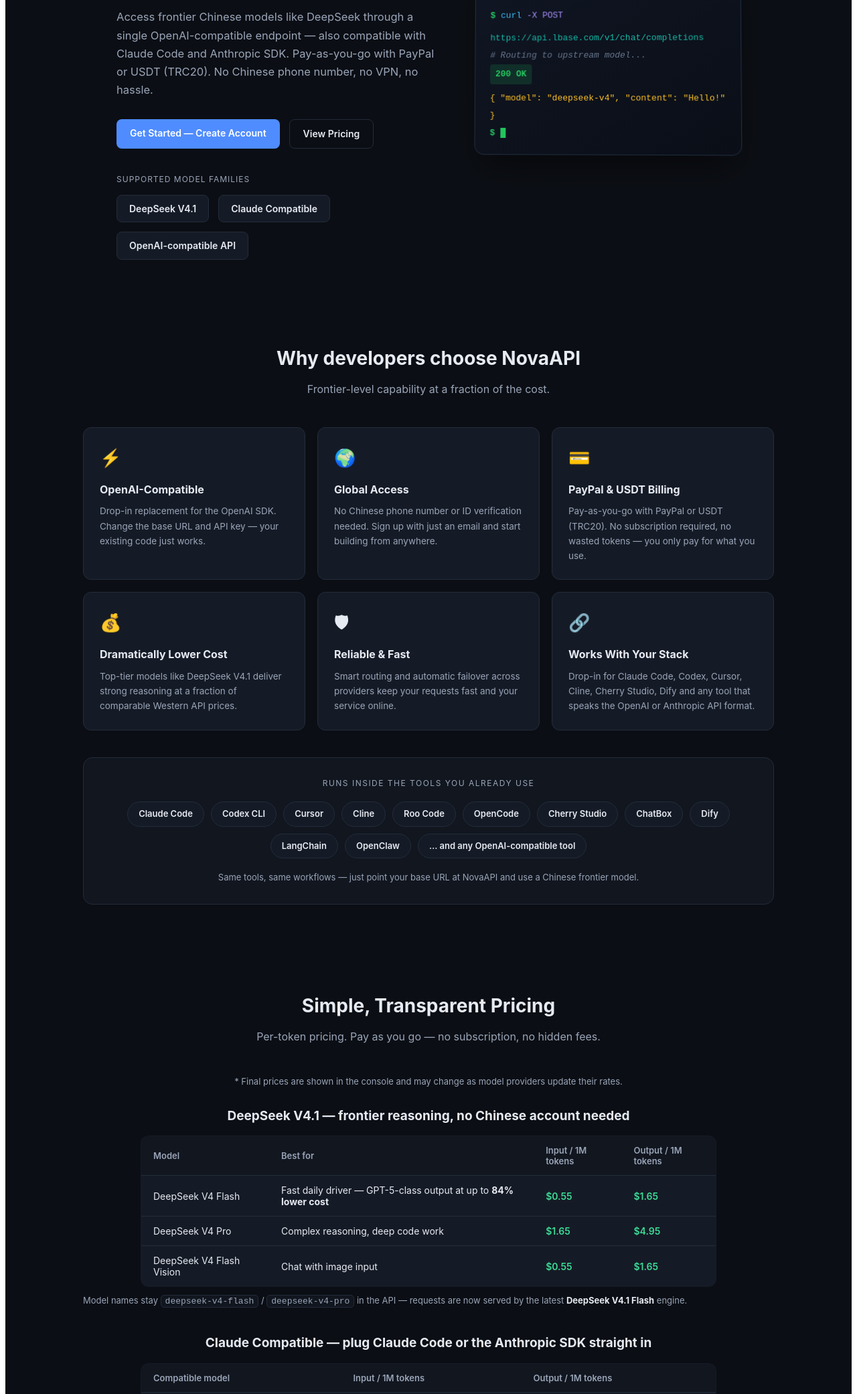
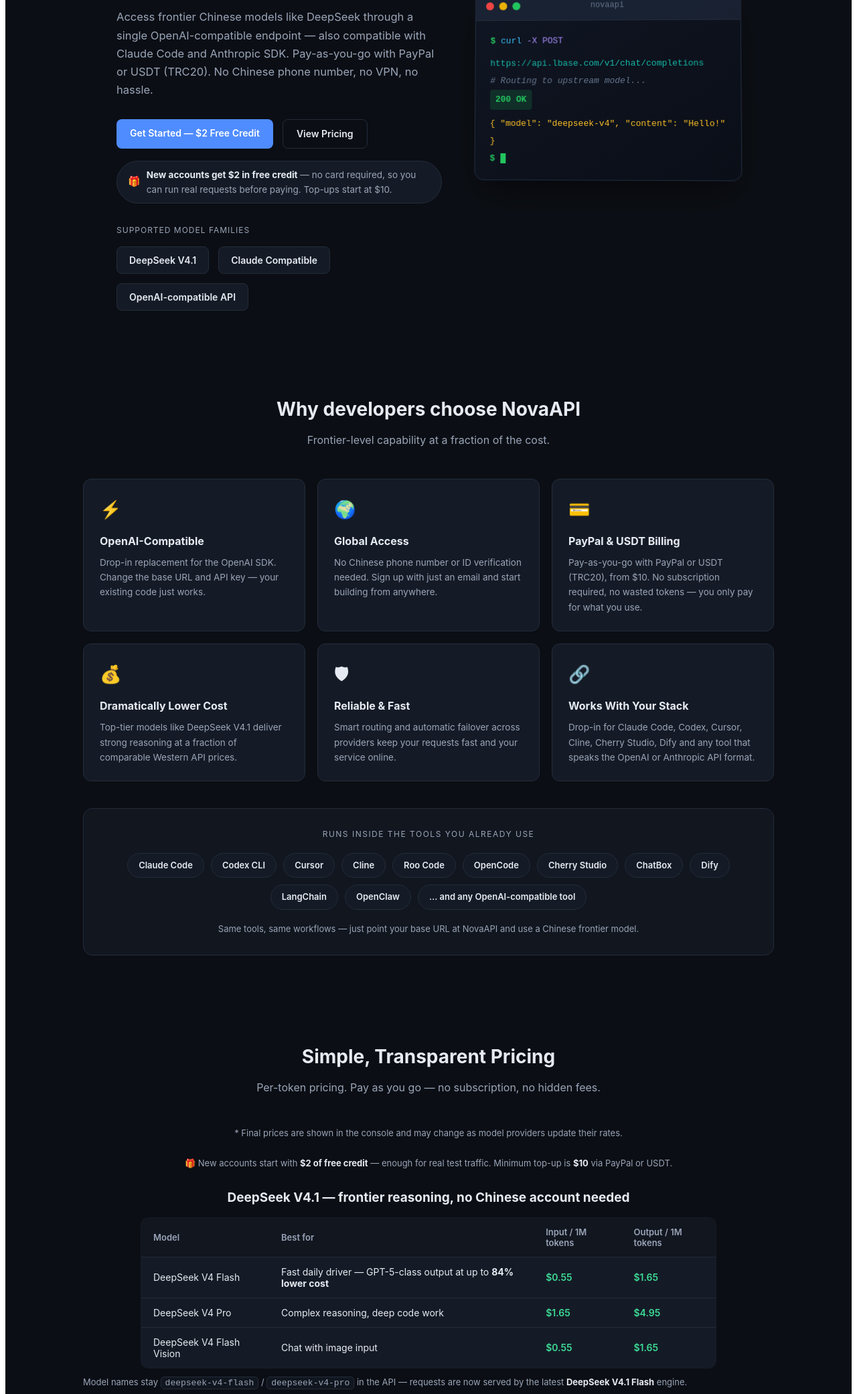
Before and after one commit to guiguzi2013/novaapi-site, a plain HTML site: page index.html in a window 1280 px wide. Shown: the part 369-2451 px from the top of the page at 67% size. Drawn offline with Linux system fonts and the light colour scheme.

Commit message:
offer: $2 free credit on signup + minimum top-up $10 (homepage, docs, FAQ)

```diff
--- a/index.html
+++ b/index.html
@@ -74,7 +74,14 @@
 }
 #novaapi-home .hero p { font-size: 16.5px; color: var(--text-dim); max-width: 560px; margin: 0 0 30px; }
 #novaapi-home .hero-cta { display: flex; gap: 14px; flex-wrap: wrap; }
-#novaapi-home .hero-models { margin-top: 36px; }
+#novaapi-home .hero-bonus {
+  display: inline-flex; align-items: center; gap: 9px; margin-top: 18px;
+  padding: 9px 16px; border: 1px solid var(--border); border-radius: 999px;
+  background: var(--card); font-size: 13.5px; color: var(--text-dim); max-width: 560px;
+}
+#novaapi-home .hero-bonus strong { color: var(--text); }
+#novaapi-home .hero-bonus .hb-icon { font-size: 15px; }
+#novaapi-home .hero-models { margin-top: 30px; }
 #novaapi-home .hero-models .label { font-size: 12px; color: var(--text-dim); text-transform: uppercase; letter-spacing: 1px; margin-bottom: 14px; }
 #novaapi-home .model-logos { display: flex; gap: 14px; flex-wrap: wrap; }
 #novaapi-home .model-chip {
@@ -283,8 +290,12 @@
       <h1>Top Chinese AI Models.<br><span class="grad">One Simple API.</span></h1>
       <p>Access frontier Chinese models like DeepSeek through a single OpenAI-compatible endpoint — also compatible with Claude Code and Anthropic SDK. Pay-as-you-go with PayPal or USDT (TRC20). No Chinese phone number, no VPN, no hassle.</p>
       <div class="hero-cta">
-        <a class="btn btn-primary" href="https://api.lbase.com/register">Get Started &mdash; Create Account</a>
+        <a class="btn btn-primary" href="https://api.lbase.com/register">Get Started &mdash; $2 Free Credit</a>
         <a class="btn btn-outline" href="#pricing">View Pricing</a>
+      </div>
+      <div class="hero-bonus">
+        <span class="hb-icon">&#127873;</span>
+        <span><strong>New accounts get $2 in free credit</strong> &mdash; no card required, so you can run real requests before paying. Top-ups start at $10.</span>
       </div>
       <div class="hero-models">
         <div class="label">Supported model families</div>
@@ -347,7 +358,7 @@
     <div class="feature">
       <div class="icon">&#128179;</div>
       <h3>PayPal &amp; USDT Billing</h3>
-      <p>Pay-as-you-go with PayPal or USDT (TRC20). No subscription required, no wasted tokens &mdash; you only pay for what you use.</p>
+      <p>Pay-as-you-go with PayPal or USDT (TRC20), from $10. No subscription required, no wasted tokens &mdash; you only pay for what you use.</p>
     </div>
     <div class="feature">
       <div class="icon">&#128176;</div>
@@ -392,6 +403,7 @@
   <h2 class="section-title">Simple, Transparent Pricing</h2>
   <p class="section-sub">Per-token pricing. Pay as you go &mdash; no subscription, no hidden fees.</p>
   <div class="pricing-note">* Final prices are shown in the console and may change as model providers update their rates.</div>
+  <div class="pricing-note" style="margin-top:6px;">&#127873; New accounts start with <strong style="color:var(--text);">$2 of free credit</strong> &mdash; enough for real test traffic. Minimum top-up is <strong style="color:var(--text);">$10</strong> via PayPal or USDT.</div>
 
   <!-- DeepSeek native models -->
   <h3 class="pricing-block-title">DeepSeek V4.1 &mdash; frontier reasoning, no Chinese account needed</h3>
@@ -454,7 +466,7 @@
     <div class="step">
       <div class="num">1</div>
       <h3>Sign up &amp; get your key</h3>
-      <p>Create an account with your email, top up with PayPal or USDT, and get your API key instantly.</p>
+      <p>Create an account with your email and <strong>$2 of free credit lands in your balance instantly</strong> &mdash; no card, no payment needed to start. When you are ready, top up from $10 with PayPal or USDT.</p>
     </div>
     <div class="step">
       <div class="num">2</div>
@@ -470,7 +482,7 @@
     </div>
   </div>
   <div style="text-align:center; margin-top: 34px;">
-    <a class="btn btn-primary" href="https://api.lbase.com/register">Create Your Free Account</a>
+    <a class="btn btn-primary" href="https://api.lbase.com/register">Create Your Free Account &mdash; $2 Credit</a>
     <a class="btn btn-outline" href="https://api.lbase.com/login" style="margin-left:10px;">I already have an account</a>
   </div>
 </section>
@@ -479,6 +491,10 @@
 <section id="faq" class="nh-sec">
   <h2 class="section-title">FAQ</h2>
   <div style="max-width:720px; margin:0 auto;">
+    <details class="nh-details">
+      <summary>Do I have to pay before I can try it?</summary>
+      <p>No. Every new account is credited with <strong>$2 of free credit</strong> the moment you sign up &mdash; create an API key and send real requests straight away. When you want more, the minimum top-up is $10 via PayPal or USDT.</p>
+    </details>
     <details class="nh-details">
       <summary>Do I need a Chinese phone number to sign up?</summary>
       <p>No. We designed NovaAPI for global developers &mdash; sign up with just an email address and pay with PayPal or USDT.</p>
```
Also changed, not shown: docs.html (+4 -1 lines), standalone-index.html (+21 -5 lines).
